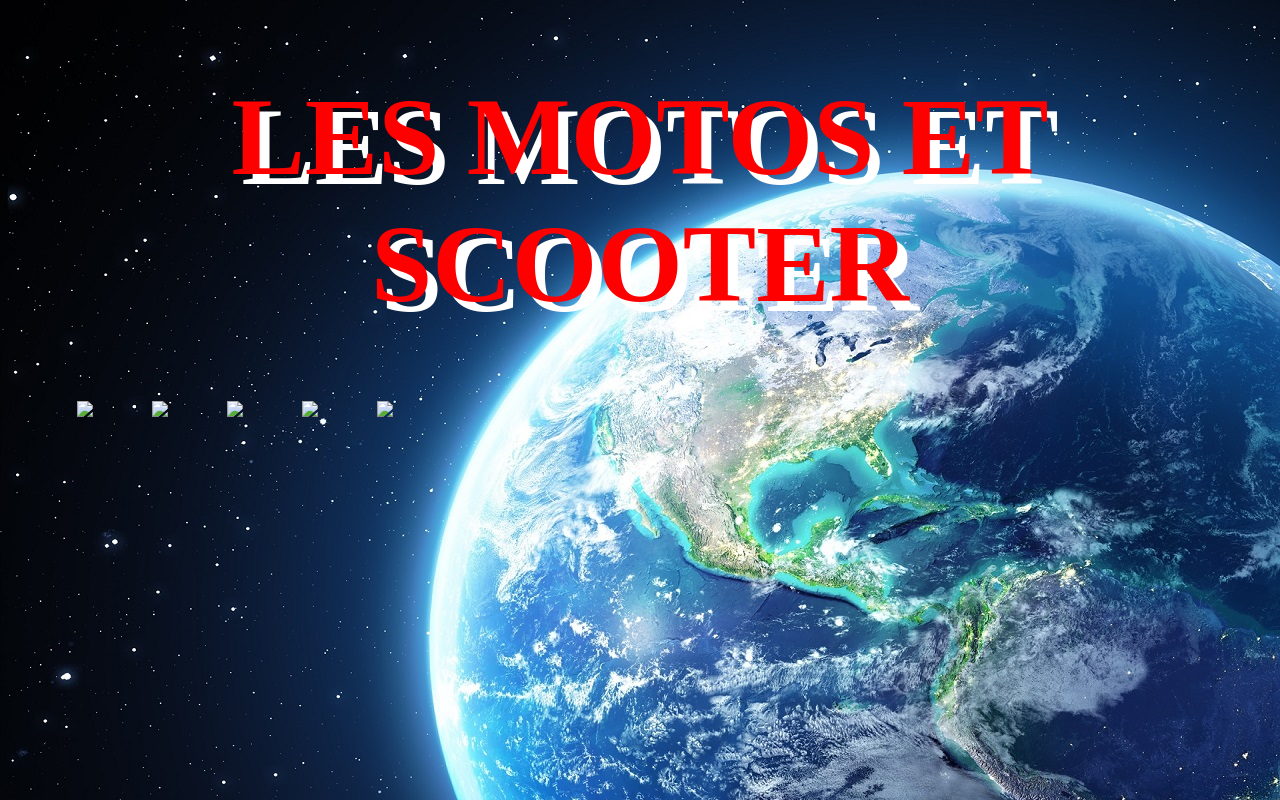
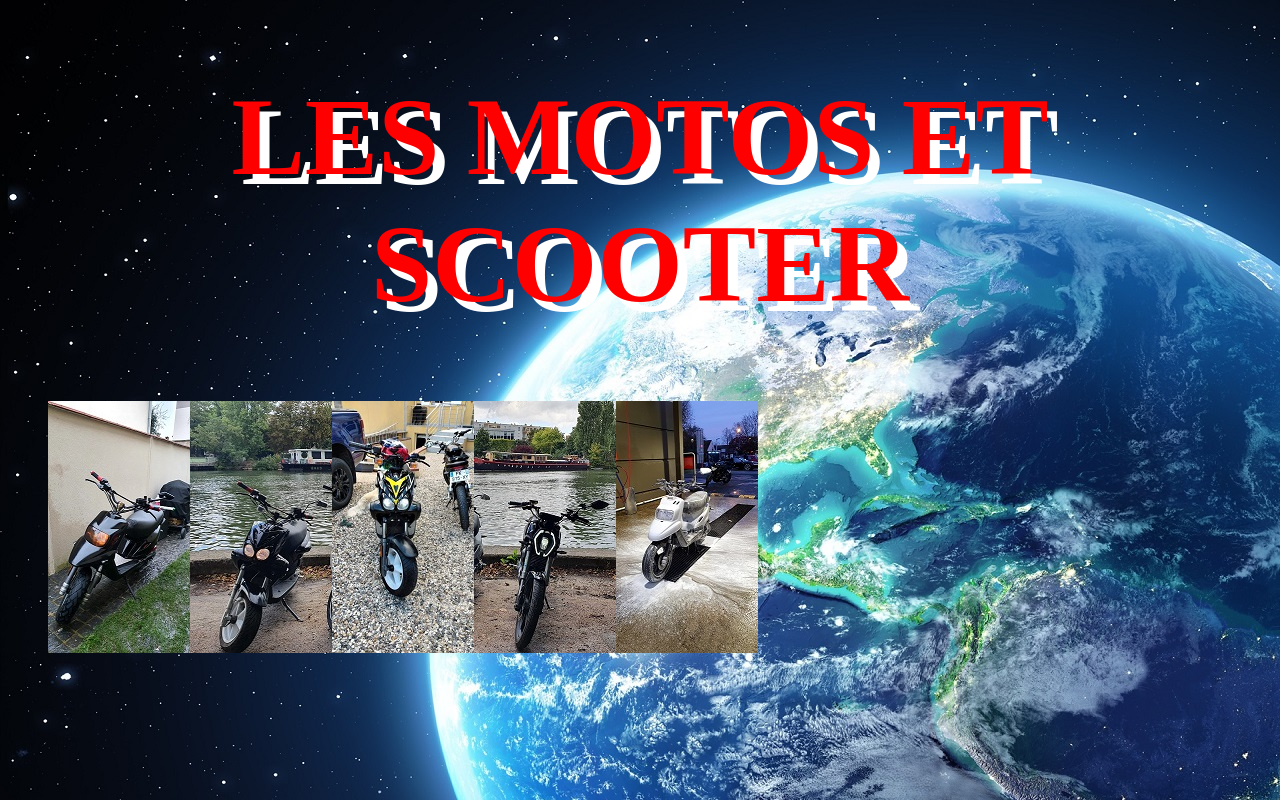
Before and after one commit to clemriq/motos-et-scooter, a plain HTML site: page index.html in a window 1280 px wide. Drawn offline with Linux system fonts and the light colour scheme; files whose address does not match are found by name.

Commit message:
Update index.html

```diff
--- a/index.html
+++ b/index.html
@@ -12,11 +12,11 @@
         <h1 id="Titre1">LES MOTOS ET SCOOTER</h1>
 
     <div id="conteneur">
-        <a href="https://www.instagram.com/mat.eo785/" title= "MBK BOOSTER MATEO MSKT"><img src="Photoss/20210120_171321.jpg"/></a>
-        <a href="https://www.instagram.com/jrnbadara/" title="MBK STUNT LOUIS"><img src="Photoss/20200830_1.jpg"/></a>
-        <a href="https://www.instagram.com/youyou78biker/" title="MBK STUNT YOUNESS"><img src="Photoss/IMG-20200906-WA0000.jpg"/></a>
-        <a href="https://www.instagram.com/_.v.d.a/" title= "SUPER SOCO TC BIENTOT BETA 50 RR TRACK 2020"><img src="Photoss/rfghbs.jpg"/></a>
-        <a href="https://www.instagram.com/_.c.l.e.m_/" title= "MBK BOOSTER CLEM"><img src="Photoss/20201130_170608.jpg"/></a>
+        <a href="https://www.instagram.com/mat.eo785/" title= "MBK BOOSTER MATEO MSKT"><img src="20210120_171321.jpg"/></a>
+        <a href="https://www.instagram.com/jrnbadara/" title="MBK STUNT LOUIS"><img src="20200830_1.jpg"/></a>
+        <a href="https://www.instagram.com/youyou78biker/" title="MBK STUNT YOUNESS"><img src="IMG-20200906-WA0000.jpg"/></a>
+        <a href="https://www.instagram.com/_.v.d.a/" title= "SUPER SOCO TC BIENTOT BETA 50 RR TRACK 2020"><img src="rfghbs.jpg"/></a>
+        <a href="https://www.instagram.com/_.c.l.e.m_/" title= "MBK BOOSTER CLEM"><img src="20201130_170608.jpg"/></a>
     </div>
 
     </body>
```
